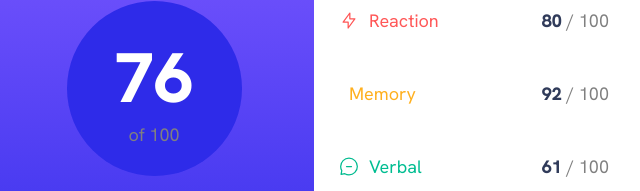
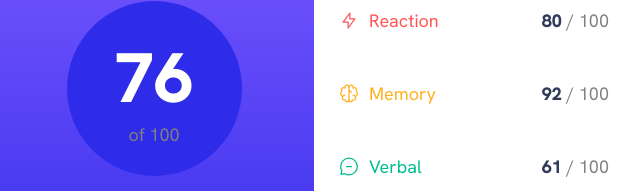
Before and after one commit to cbuzuloiu/frontEndMentor_resultSummaryComponent, a plain HTML site: page index.html in a window 1280 px wide. Shown: the part 265-456 px from the top of the page, 326-966 px from the left. Drawn offline with Linux system fonts and the light colour scheme.

Commit message:
Add files via upload

```diff
--- a/index.html
+++ b/index.html
@@ -49,10 +49,7 @@
 
           <div class="item">
             <div class="subitem">
-              <img
-                src="/4.frontEndMentor/4.ResultSummaryComponent/assets/images/icon-memory.svg"
-                alt=""
-              />
+              <img src="./assets/images/icon-memory.svg" alt="" />
               <p class="text_orangeYellow">Memory</p>
             </div>
             <p class="text_greyB20">
```
